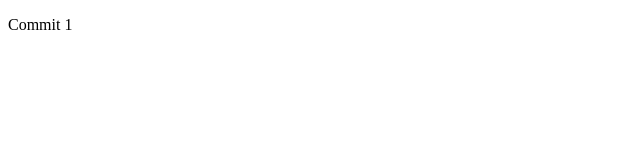
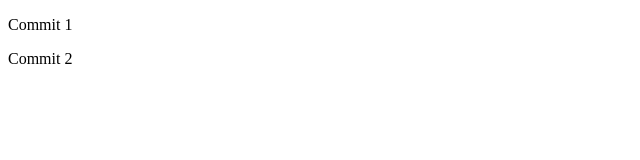
Before and after one commit to IgorBabko/tagging, a plain HTML site: page index.html in a window 1280 px wide. Shown: the full height of the page, 0-640 px from the left. Drawn offline with Linux system fonts and the light colour scheme.

Commit message:
Commit 2

```diff
--- a/index.html
+++ b/index.html
@@ -6,5 +6,6 @@
 </head>
 <body>
     <p>Commit 1</p>
+    <p>Commit 2</p>
 </body>
 </html>
```
